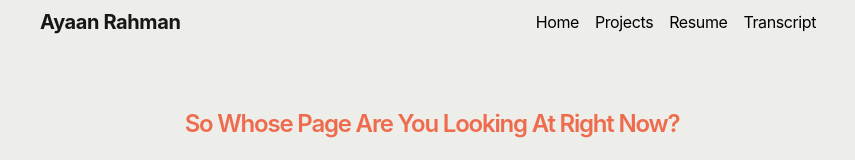
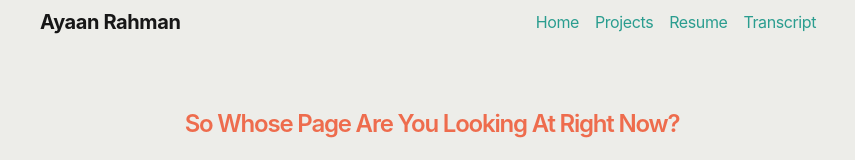
Before and after one commit to AyaanARahman/ayaan-personal-website, a Next.js app: page / in a window 1280 px wide. Shown: the top 160 px of the page, without its empty margins (208-1063 px from the left). Built offline with nearby package versions, Linux system fonts and the light colour scheme.

Commit message:
css updates

```diff
--- a/app/components/nav.tsx
+++ b/app/components/nav.tsx
@@ -25,16 +25,16 @@ export function Navbar() {
         >
           <h1 className="text-xl font-bold text-neutral-900 dark:text-neutral-100">Ayaan Rahman</h1>
           <div className="flex flex-row space-x-4">
-            <Link href="/" className="hover:text-neutral-800 dark:hover:text-neutral-200">
+            <Link href="/" className="nav-link">
               Home
             </Link>
-            <Link href="/projects" className="hover:text-neutral-800 dark:hover:text-neutral-200">
+            <Link href="/projects" className="nav-link">
               Projects
             </Link>
-            <Link href="/resume" className="hover:text-neutral-800 dark:hover:text-neutral-200">
+            <Link href="/resume" className="nav-link">
               Resume
             </Link>
-            <Link href="/transcript" className="hover:text-neutral-800 dark:hover:text-neutral-200">
+            <Link href="/transcript" className="nav-link">
               Transcript
             </Link>
           </div>
--- a/app/global.css
+++ b/app/global.css
@@ -168,3 +168,20 @@ table {
 .font-size_small{
   font-size: small;
 }
+
+/* Navbar Link Styles */
+.nav-link {
+  color: #2a9d8f; /* Default color */
+  text-decoration: none;
+  transition: all 0.3s ease-in-out; /* Smooth transition */
+}
+
+.nav-link:hover {
+  color: #ee6c4d; /* Change color on hover (light mode) */
+  font-size: 1.1rem; /* Slightly increase font size */
+  font-weight: 600; /* Make font bold */
+}
+
+.dark .nav-link:hover {
+  color: #ffffff; /* Change color on hover (dark mode) */
+}
```
